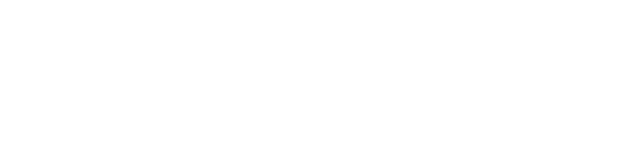
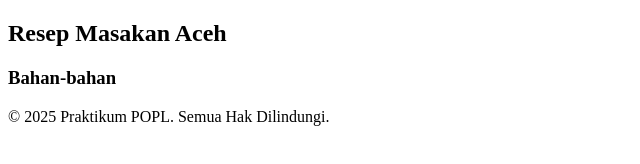
Before and after one commit to sifffA/Buku_Resep_Aceh, a plain HTML site: page index.html in a window 1280 px wide. Shown: the whole page, without its empty margins (0-640 px from the left). Drawn offline with Linux system fonts and the light colour scheme.

Commit message:
feat: add html file

```diff
--- a/index.html
+++ b/index.html
@@ -7,12 +7,18 @@
 </head>
 <body>
 <!-- Tempat header -->
-<div id="header"></div>
+<div id="header">
+  <h2>Resep Masakan Aceh</h2>
+</div>
 
 <!-- Tempat main -->
-<div id="main"></div>
+<div id="main">
+  <h3>Bahan-bahan</h3>
+</div>
 
 <!-- Tempat footer -->
-<div id="footer"></div>
+<div id="footer">
+  <p>&copy; 2025 Praktikum POPL. Semua Hak Dilindungi.</p>
+</div>
 </body>
 </html>
```
